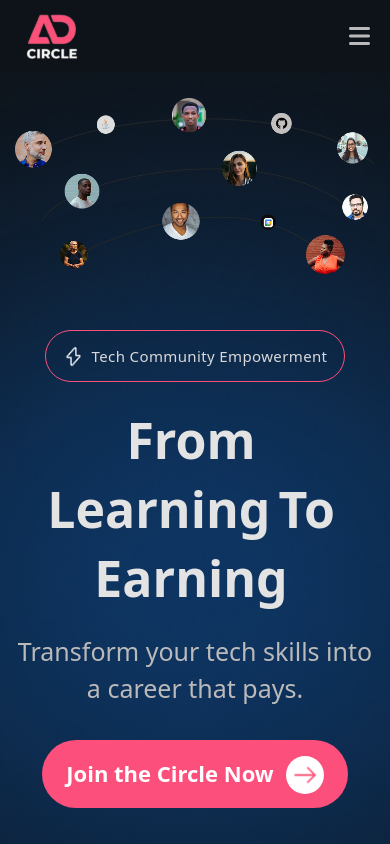
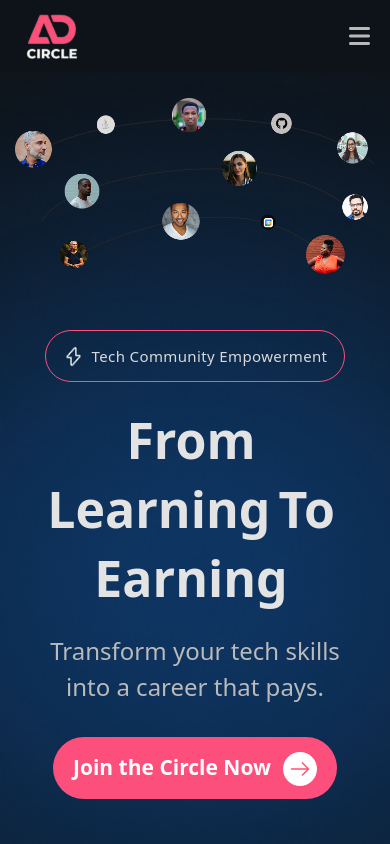
Before and after one commit to OLADIMEJI988/aritdevcircle, a React (Vite) app: page / in a window 390 px wide. Shown: the top 844 px of the page. Built offline with nearby package versions, Linux system fonts and the light colour scheme.

Commit message:
minor change

```diff
--- a/src/pages/LandingPage.jsx
+++ b/src/pages/LandingPage.jsx
@@ -149,7 +149,7 @@ export default function LandingPage() {
             </motion.p>
 
             <motion.p
-                className="text-[#BBBABA] mobile:max-xxm:text-[25px] xxm:max-xsm:text-[27px] xsm:max-sm:text-[29px] sm:max-lg:text-[24px] lg:text-[15px] xl:text-[18px] lg:max-w-[550px] mx-auto mobile:max-xxm:mt-5 xxm:max-md:mt-7 md:max-lg:mt-10 lg:mt-[22px] xl:mt-8"
+                className="text-[#BBBABA] mobile:max-xxm:text-[24px] mobile:max-xxm:mx-3 xxm:max-xsm:text-[27px] xsm:max-sm:text-[29px] sm:max-lg:text-[24px] lg:text-[15px] xl:text-[18px] lg:max-w-[550px] mx-auto mobile:max-xxm:mt-5 xxm:max-md:mt-7 md:max-lg:mt-10 lg:mt-[22px] xl:mt-8"
                 initial={{ opacity: 0, y: 20 }}
                 animate={{ opacity: 1, y: 0 }}
                 transition={{ duration: 0.4, delay: 0.9 }}
@@ -160,14 +160,14 @@ export default function LandingPage() {
 
             {/* CTA Button */}
             <motion.button
-            className="bg-[#fc4f7b] text-[#110D0D] mobile:max-xxm:py-[14px] xxm:max-lg:py-5 lg:py-2 xl:py-3 mobile:max-xxm:px-6 xxm:max-lg:px-9 lg:px-5 xl:px-6 rounded-full font-semibold hover:opacity-90 flex justify-center items-center mobile:max-xxm:gap-3 xxm:max-lg:gap-4 lg:gap-3 mx-auto mobile:max-lg:mt-8 lg:mt-6 xl:mt-8"
+            className="bg-[#fc4f7b] text-[#110D0D] mobile:max-xxm:py-[13px] xxm:max-lg:py-5 lg:py-2 xl:py-3 mobile:max-xxm:px-5 xxm:max-lg:px-9 lg:px-5 xl:px-6 rounded-full font-semibold hover:opacity-90 flex justify-center items-center mobile:max-xxm:gap-3 xxm:max-lg:gap-4 lg:gap-3 mx-auto mobile:max-lg:mt-8 lg:mt-6 xl:mt-8"
             initial={{ opacity: 0, y: 20 }}
             animate={{ opacity: 1, y: 0 }}
             transition={{ duration: 0.4, delay: 1.3, ease: "easeOut" }}
             >
-            <p className="mobile:max-xxm:text-[22px] xxm:max-lg:text-[25px] lg:text-[16px] xl:text-[19px] text-white">Join the Circle Now</p>
+            <p className="mobile:max-xxm:text-[21px] xxm:max-lg:text-[25px] lg:text-[16px] xl:text-[19px] text-white">Join the Circle Now</p>
             <div className="mt-[2px] bg-white p-[5px] xl:p-[6px] rounded-full">
-                <img className="mobile:max-lg:h-7 xl:h-6" src={arrow} alt="arrow" />
+                <img className="xxm:max-lg:h-7 xl:h-6" src={arrow} alt="arrow" />
             </div>
             </motion.button>
         </div>
```
